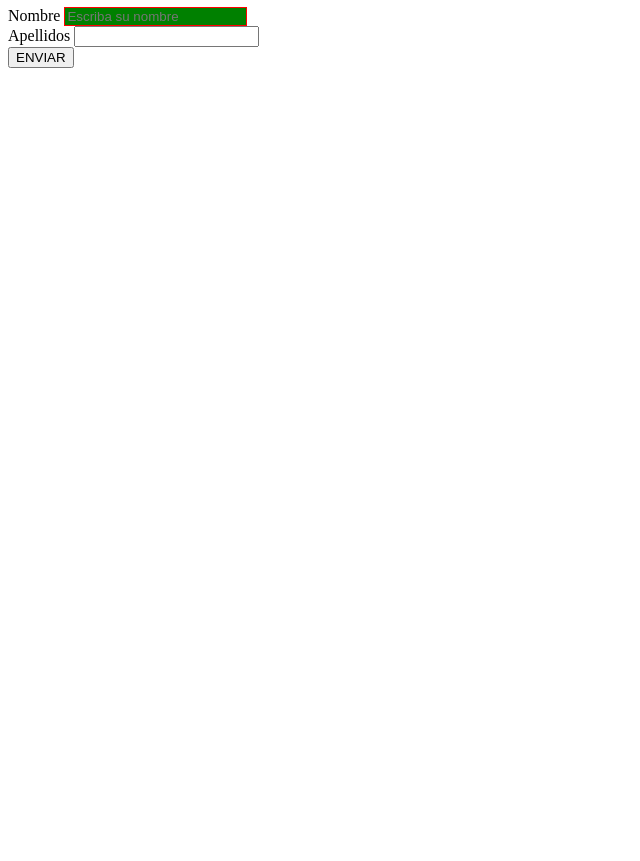
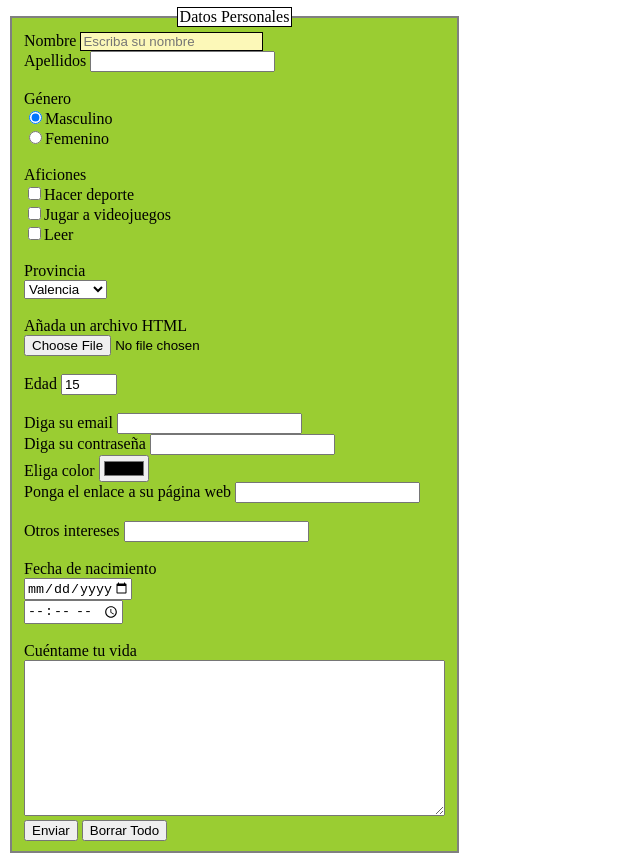
Before and after one commit to alexluque02/ejerciciost6html, a plain HTML site: page ejemplosFormulariosT6.html in a window 1280 px wide. Shown: the part 73-934 px from the top of the page, without its empty margins (0-640 px from the left). Before the commit the page ends 800 px from the top, so only its background shows below. Drawn offline with Linux system fonts and the light colour scheme.

Commit message:
Añadiendo ejemplos

```diff
--- a/ejemplosFormulariosT6.html
+++ b/ejemplosFormulariosT6.html
@@ -1,24 +1,50 @@
 <!DOCTYPE html>
 <html lang="en">
+
 <head>
     <meta charset="UTF-8">
     <meta http-equiv="X-UA-Compatible" content="IE=edge">
     <meta name="viewport" content="width=device-width, initial-scale=1.0">
     <title>Document</title>
     <style type="text/css">
-       input:focus{/*Focus es el campo donde tienes el cursor*/
-        background-color: green;
-        border: 1px solid red;
+        input[type="text"]:focus {
+            /*Focus es el campo donde tienes el cursor*/
+            background-color: rgb(252, 248, 184);
+            border: 1px solid rgb(0, 0, 0);
             outline: none;
-       }/*Cuando estas en focus a todas las cajas les sale un border automáticamente (outline)*/
+        }
+
+        /*Cuando estas en focus a todas las cajas les sale un border automáticamente (outline)*/
+        nav a[href="www.marca.com"] {}
+
+        .imagen[alt="una foto"] {
+            /*Selectores de atributos*/
+
+        }
+        form{
+            display: flex;
+        }
+        fieldset{
+            background-color: yellowgreen;
+            border: 2px solid gray;
+        }
+        legend{
+            margin: 0 auto;
+            border: 1px solid black;
+            background-color: white;
+        }
     </style>
 </head>
+
 <body>
-    <h1>Foirmulario de registro</h1>
-    <form name="registro" action="" method="" autocomplete="" enctype="multipart/form-data">
+    <h1>Formulario de registro</h1>
+    <form name="registro" action="" method="POST" autocomplete="" enctype="multipart/form-data">
+        <fieldset>
+            <legend>Datos Personales</legend>
             <label for="nombre">Nombre</label>
-        <input type="text" name="nombre" id="nombre" placeholder="Escriba su nombre"
-        required autofocus autocomplete maxlength="30" size="20" pattern="[A-Za-z]"><!--Se ven solo espacio para los caracteres seleccionados-->
+            <input type="text" name="nombre" id="nombre" placeholder="Escriba su nombre" required autofocus autocomplete
+                maxlength="30" size="20" <!--pattern="[A-Za-z]"
+                --><!--Se ven solo espacio para los caracteres seleccionados-->
             <!--http://estilow3b.com/ejemplos-comunes-de-expresiones-regulares-javascript/ -> Expresiones pattern-->
             <!--Maxlength: máximo de caracteres-->
             <!--Autofocus guarda un historial de lo que he hecho antes y me pone el nombre automáticamente-->
@@ -26,8 +52,58 @@
             <br>
             <label for="apellidos">Apellidos</label>
             <input type="text" name="apellidos" id="apellidos" required>
+            <br><br>
+            <label for="genero">Género</label><br>
+            <input type="radio" name="genero" value="M" checked>Masculino<br><!--Checked para que se marque solo-->
+            <input type="radio" name="genero" value="F">Femenino<br>
             <br>
-        <input type="submit" name="enviar" value="ENVIAR">
+            <label for="aficiones">Aficiones</label><br>
+            <input type="checkbox" name="aficiones" value="deporte">Hacer deporte<br>
+            <input type="checkbox" name="aficiones" value="videojuegos">Jugar a videojuegos<br>
+            <input type="checkbox" name="aficiones" value="lectura">Leer<br><br>
+            <label for="prov">Provincia</label><br>
+            <select name="prov" id=""><!--size y multiple-->
+                <option value="svq">Sevilla</option>
+                <option value="val" selected>Valencia</option>
+                <option value="cad">Cádiz</option>
+                <option value="mad">Madrid</option>
+                <option value="bcn">Barcelona</option>
+                <option value="ten">Tenerife</option>
+                <option value="ali">Alicante</option>
+                <option value="alm">Almería</option>
+                <option value="gra">Granada</option>
+                <option value="ast">Asturias</option>
+            </select><br><br>
+            <label for="foto">Añada un archivo HTML</label><br>
+            <!--<input type="file" name="foto" id="foto" accept="image/*"><br><br><!--Tipos de archivos: extension, audio/*, video/*, image/*-->
+            <input type="file" name="html" id="html" accept=".html,.pdf"><br><br>
+            <label for="edad">Edad</label>
+            <input type="number" name="edad" id="edad" min="0" max="99" step="5" value="15"><br><br>
+            <label for="email">Diga su email</label>
+            <input type="email"><br>
+            <label for="password">Diga su contraseña</label>
+            <input type="password"><br>
+            <label for="color">Eliga color</label>
+            <input type="color"><br>
+            <label for="url">Ponga el enlace a su página web</label>
+            <input type="url"><br><br>
+            <label for="otros">Otros intereses</label>
+            <input type="text" name="otros" id="otros" list="listaIntereses">
+            <datalist id="listaIntereses">
+                <option value="Jugar al fútbol"></option>
+                <option value="Comer"></option>
+                <option value="Cagar"></option>
+            </datalist><br><br>
+            <label for="fnac">Fecha de nacimiento</label><br>
+            <input type="date" name="fnac" id="fnac" min="1990-01-01" max="2023-02-21"><br>
+            <input type="time"><!--Para hora--><br><!--week, month, datetime--><br>
+            <label for="texto">Cuéntame tu vida</label><br>
+            <textarea name="texto" id="" cols="50" rows="10" maxlength="240"></textarea><br>
+            <input type="submit" name="enviar" value="Enviar">
+            <!--<input type="image" name="enviar" src="img/bet.png" action="">-->
+            <input type="reset" name="borrar" value="Borrar Todo">
+        </fieldset>
     </form>
 </body>
+
 </html>
```
Lines whose indentation alone changed are shown as unchanged.
